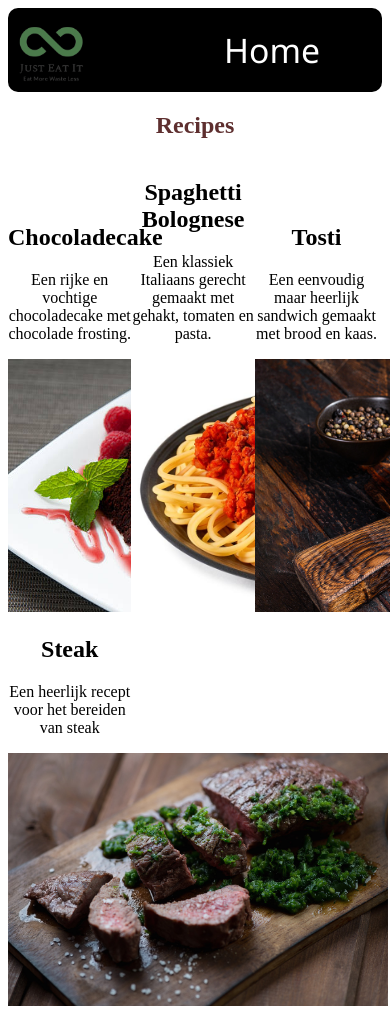
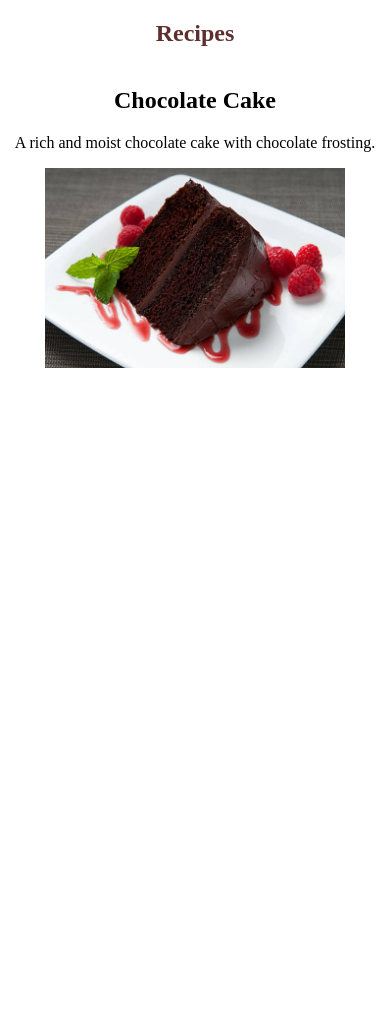
Before and after one commit to Yamairo/Challenge, a PHP site: page /recipes.html in a window 390 px wide; the page is wider, and only the part inside the window is pictured. After the commit the page ends 368 px from the top of that part, so only its background shows below. Run offline with PHP 8.4, Linux system fonts and the light colour scheme.

Commit message:
Recept toegevoeg (Test)

```diff
--- a/css/app_hs.css
+++ b/css/app_hs.css
@@ -194,3 +194,65 @@
 	opacity: 0;
 	cursor: pointer
 }
+
+
+@media (max-width: 480px) {
+    .dropbtn {
+        background-color: rgb(0, 0, 0, 1.0);
+        text-align: left;
+        margin: auto;
+        overflow: hidden;
+        width: 100%;
+        color: white;
+        font-size: 16px;
+        border: none;
+        cursor: pointer;
+      }
+
+      /* The container <div> - needed to position the dropdown content */
+      .dropdown {
+        width: 100%;
+        position: relative;
+        display: inline-block;
+      }
+
+      /* Dropdown Content (Hidden by Default) */
+      .dropdown-content {
+        display: none;
+        position: absolute;
+        background-color: #ffffff;
+        min-width: 100%;
+        box-shadow: 0px 8px 16px 0px rgba(255, 255, 255, 0.2);
+        z-index: 1;
+      }
+
+      /* Links inside the dropdown */
+      .dropdown-content a {
+        color: black;
+        padding: 12px 16px;
+        text-decoration: none;
+        display: block;
+      }
+
+      /* Change color of dropdown links on hover */
+      .dropdown-content a:hover {background-color: #f1f1f1}
+
+      /* Show the dropdown menu on hover */
+      .dropdown:hover .dropdown-content {
+        display: block;
+      }
+
+      /* Change the background color of the dropdown button when the dropdown content is shown */
+      .dropdown:hover .dropbtn {
+        background-color: #0002002b;
+      }
+
+      .name {
+        display: flex;
+        align-items: center;
+        margin: auto;
+      }
+      #menu{
+        display: none;
+      }
+  }
--- a/css/recipes.css
+++ b/css/recipes.css
@@ -17,3 +17,16 @@
     width: auto;
     height: 30vh;
   }
+
+  @media (max-width: 600px) {
+    .recipe-card {
+      width: 100%;
+    }
+  }
+  .recipe-card img {
+    width: auto;
+    height: 200px;
+    display: block;
+    margin: 0 auto;
+    max-width: 300px;
+  }
--- a/recipes.json
+++ b/recipes.json
@@ -1,28 +1,17 @@
-[  {"name": "Chocoladecake",
-    "description": "Een rijke en vochtige chocoladecake met chocolade frosting.",
-    "ingredients": ["meel", "suiker", "eieren", "chocolade"],
+[
+  {
+    "name": "Chocolate Cake",
+    "description": "A rich and moist chocolate cake with chocolate frosting.",
+    "ingredients": ["flour", "sugar", "eggs", "chocolate"],
+    "instructions": [
+      "Preheat the oven to 350°F (180°C).",
+      "In a large mixing bowl, combine the flour, sugar, and eggs.",
+      "Melt the chocolate in a microwave-safe bowl or in a double boiler and add it to the mixing bowl.",
+      "Pour the batter into a greased 9x13-inch baking pan.",
+      "Bake for 30-35 minutes or until a toothpick inserted into the center comes out clean.",
+      "Let the cake cool before frosting with chocolate frosting."
+    ],
     "url": "img/chocoladecake.png",
-    "href": ""
-  },
-  {
-    "name": "Spaghetti Bolognese",
-    "description": "Een klassiek Italiaans gerecht gemaakt met gehakt, tomaten en pasta.",
-    "ingredients": ["spaghetti", "gehakt", "tomatensaus", "ui", "knoflook"],
-    "url": "img/spaghetti_bolognese.png",
-    "href": ""
-  },
-  {
-    "name": "Tosti",
-    "description": "Een eenvoudig maar heerlijk sandwich gemaakt met brood en kaas.",
-    "ingredients": ["brood", "kaas"],
-    "url": "img/Tosti.png",
-    "href": ""
-  },
-  {
-    "name": "Steak",
-    "description": "Een heerlijk recept voor het bereiden van steak",
-    "ingredients": ["steak", "peper", "zout", "roosmarijn", "tijm", "roomboter"],
-    "url": "img/Steak.png",
-    "href": ""
+    "href": "ChocolateCake.html"
   }
 ]
```
Also changed, not shown: ChocolateCake.html (added, +60 -0 lines).
